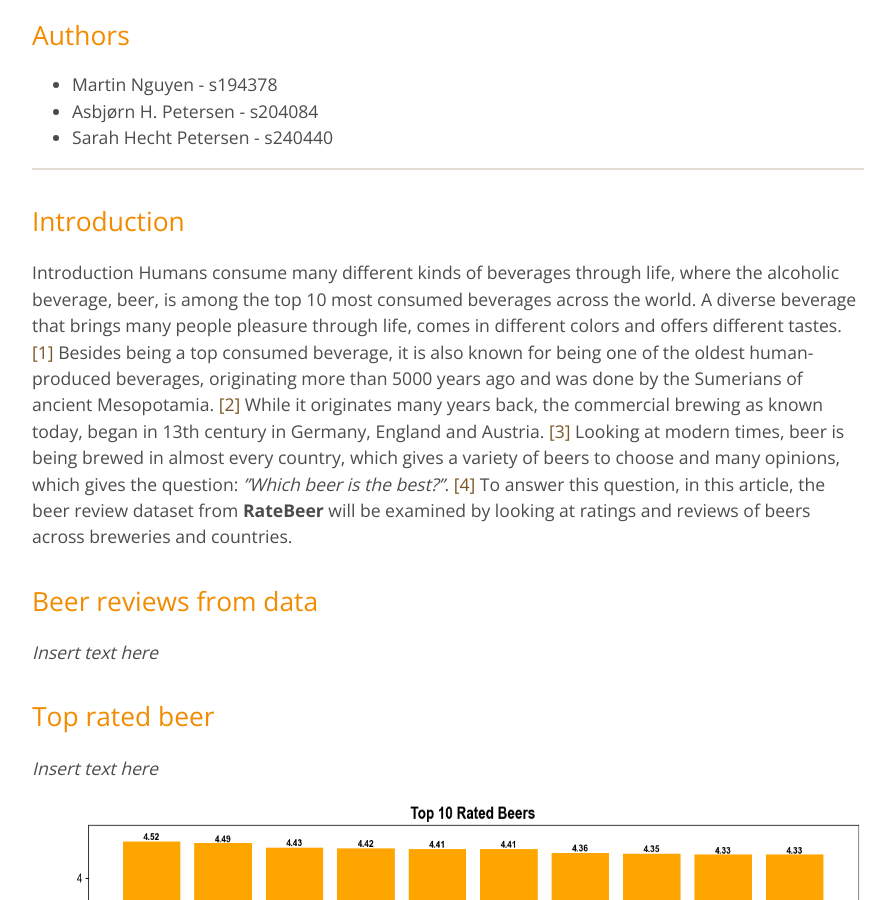
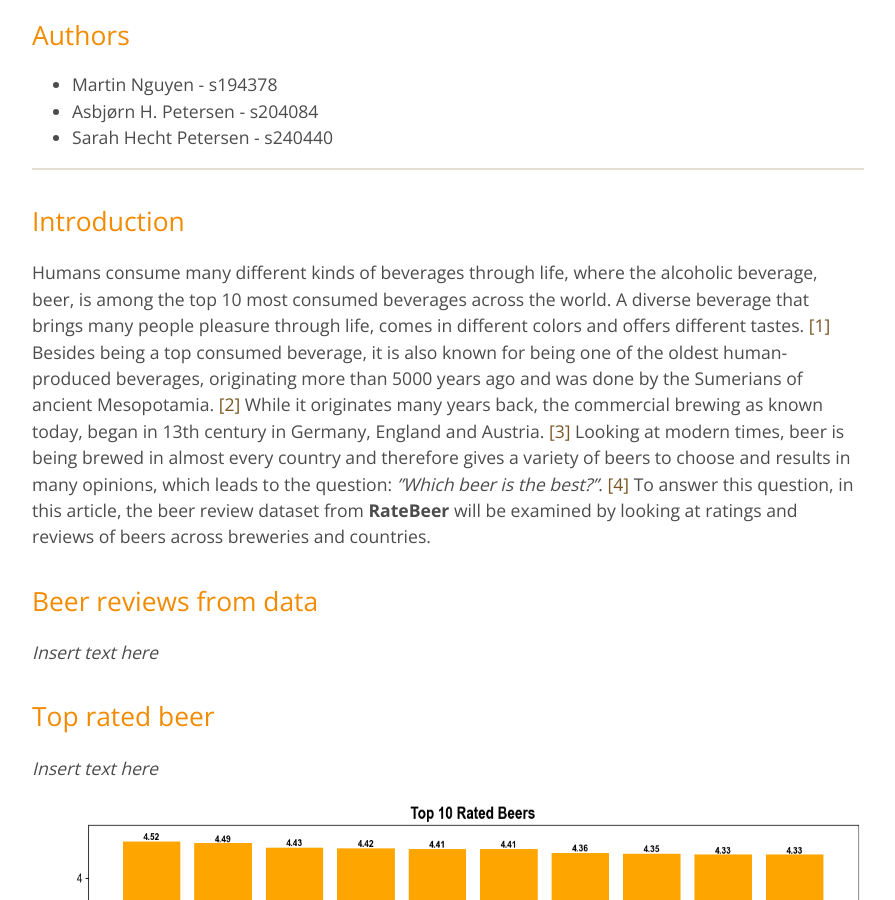
Before and after one commit to s240440/s240440.github.io, a Jekyll site: the page built from index.md, in a window 1280 px wide and 900 px high, scrolled down 407 px. Shown: the whole window, without its empty margins (192-1087 px from the left). Built offline with Jekyll 4.4.1, drawn with Linux system fonts in a browser that asks for light colours.

Commit message:
Update index.md

```diff
--- a/index.md
+++ b/index.md
@@ -19,8 +19,7 @@ authors:
 * * *
 
 ## Introduction
-Introduction
-Humans consume many different kinds of beverages through life, where the alcoholic beverage, beer, is among the top 10 most consumed beverages across the world. A diverse beverage that brings many people pleasure through life, comes in different colors and offers different tastes. [[1]](#ref1) Besides being a top consumed beverage, it is also known for being one of the oldest human-produced beverages, originating more than 5000 years ago and was done by the Sumerians of ancient Mesopotamia. [[2]](#ref2) While it originates many years back, the commercial brewing as known today, began in 13th century in Germany, England and Austria. [[3]](#ref3) Looking at modern times, beer is being brewed in almost every country, which gives a variety of beers to choose and many opinions, which gives the question: *”Which beer is the best?”*. [[4]](#ref4) To answer this question, in this article, the beer review dataset from **RateBeer** will be examined by looking at ratings and reviews of beers across breweries and countries.
+Humans consume many different kinds of beverages through life, where the alcoholic beverage, beer, is among the top 10 most consumed beverages across the world. A diverse beverage that brings many people pleasure through life, comes in different colors and offers different tastes. [[1]](#ref1) Besides being a top consumed beverage, it is also known for being one of the oldest human-produced beverages, originating more than 5000 years ago and was done by the Sumerians of ancient Mesopotamia. [[2]](#ref2) While it originates many years back, the commercial brewing as known today, began in 13th century in Germany, England and Austria. [[3]](#ref3) Looking at modern times, beer is being brewed in almost every country and therefore gives a variety of beers to choose and results in many opinions, which leads to the question: *”Which beer is the best?”*. [[4]](#ref4) To answer this question, in this article, the beer review dataset from **RateBeer** will be examined by looking at ratings and reviews of beers across breweries and countries.
 
 ## Beer reviews from data
 *Insert text here*
```
